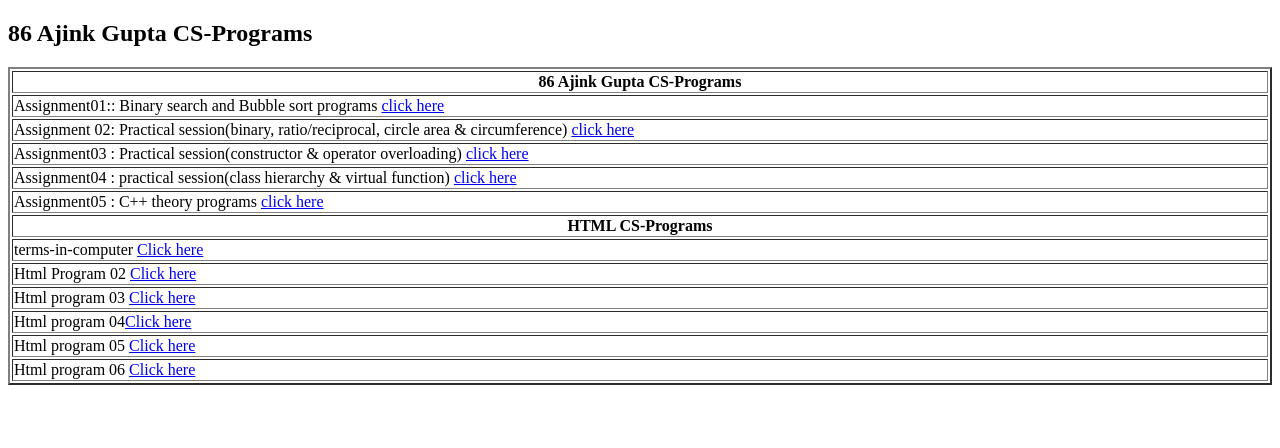
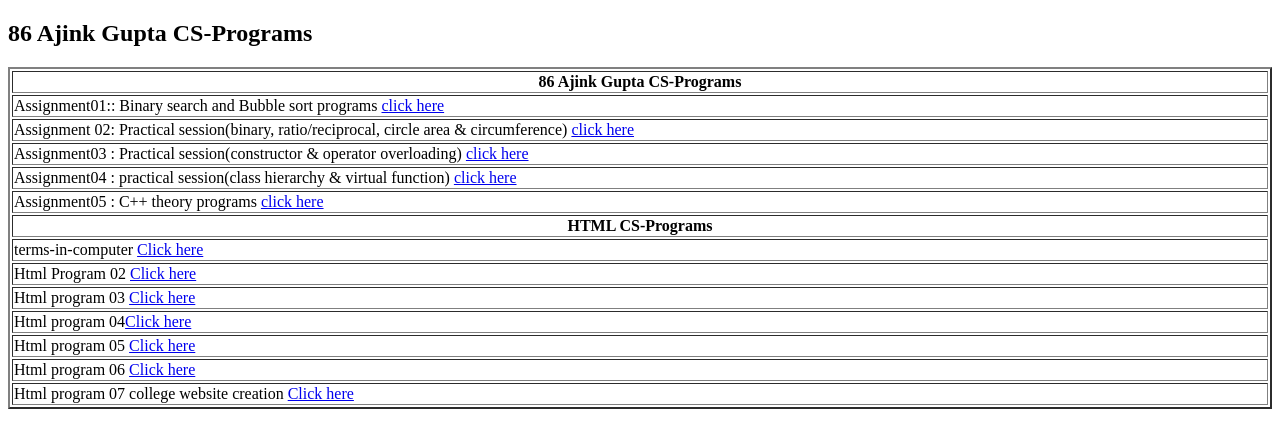
Before and after one commit to Ajinkgupta/ajinkgupta.github.io, a plain HTML site: page CS1/index.html in a window 1280 px wide. Drawn offline with Linux system fonts and the light colour scheme.

Commit message:
Update index.html

```diff
--- a/CS1/index.html
+++ b/CS1/index.html
@@ -24,6 +24,7 @@
         <tr><td>  Html program  04<a href="Html/list-of-books.html">Click here </a> </td></tr>
          <tr><td> Html program  05 <a href="Html/form.html">Click here </a> </td></tr>
           <tr><td> Html program   06 <a href="Html/assignment02.html">Click here </a></td></tr>
+ <tr><td> Html program   07 college website creation <a href="Html/college-website.html">Click here </a></td></tr>
 </table>
 
 </body>
```
